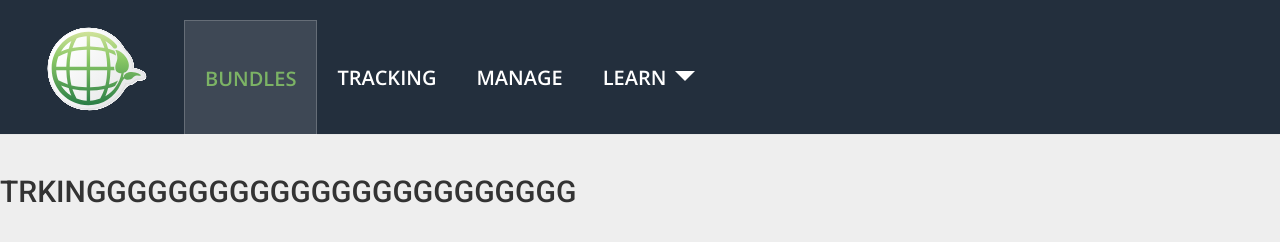
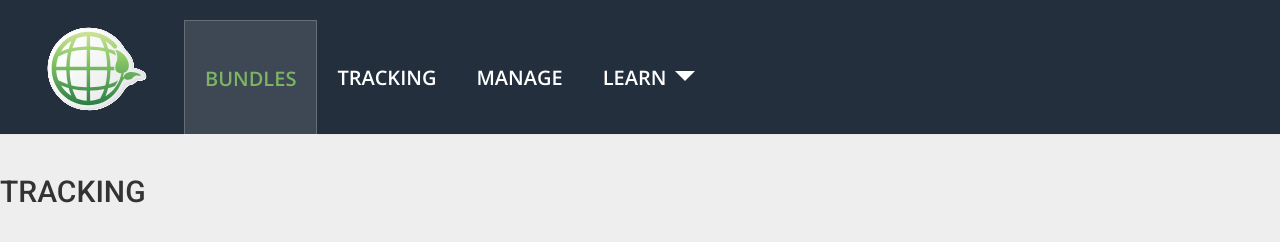
Before and after one commit to RGAtmira/ParaAloe, a website: page purealoe-distributor/www/about.html in a window 1280 px wide. Drawn offline with nearby package versions, Linux system fonts and the light colour scheme.

Commit message:
Update about.html

```diff
--- a/purealoe-distributor/www/about.html
+++ b/purealoe-distributor/www/about.html
@@ -47,7 +47,8 @@
 
 <div class="container" id="content"></div>
 
-  <h2> TRKINGGGGGGGGGGGGGGGGGGGGGGGG </h2>
+  <h2> TRACKING </h2>
+    <div class="container" id="tracking"></div>
 
 </body>
 </html>
```
